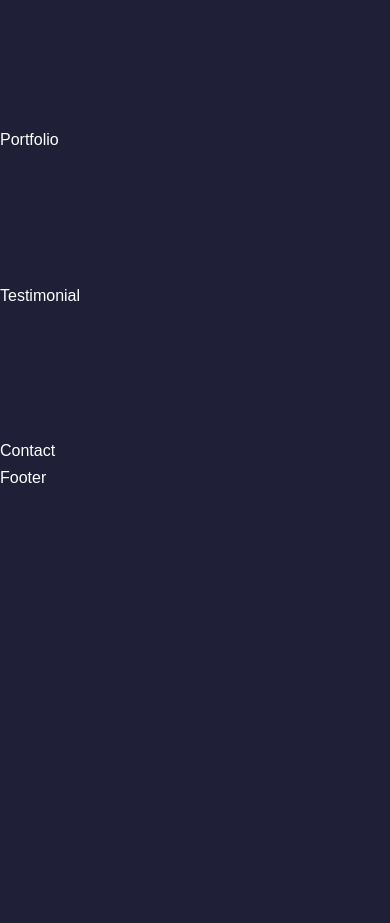
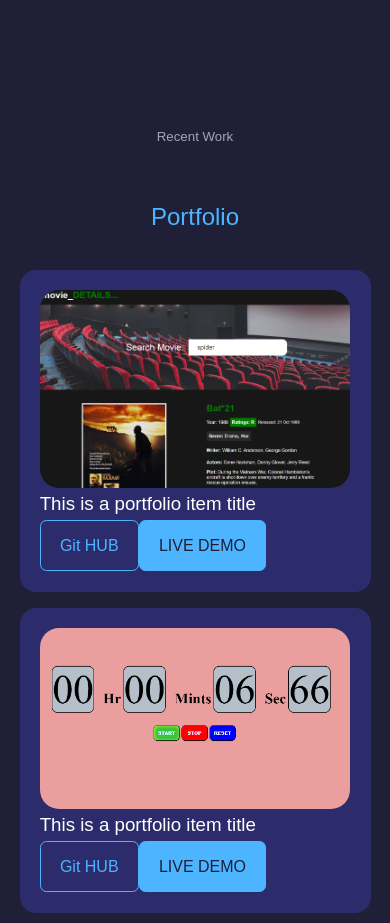
Before and after one commit to jassiyo/React.js-portfolio, a React (Create React App) app: page / in a window 390 px wide. Shown: the part 5065-5988 px from the top of the page. Before the commit the page ends 5556 px from the top, so only its background shows below. Built offline with nearby package versions, Linux system fonts and the light colour scheme.

Commit message:
third commit: portfolio section and responsiveness in done

```diff
--- a/src/App.css
+++ b/src/App.css
@@ -12,7 +12,7 @@
     --color-bg: #1f1f38;
     --color-bg-variant: #2c2c6c;
     --color-primary: #4db5ff;
-    --color-primanry-variant: rgba(77,181,255,0.4);
+    --color-primary-variant: rgba(77,181,255,0.4);
     --color-white: #fff;
     --color-light: rgba(255,255,255,0.6);
 
--- a/src/components/Portfolio/Portfolio.js
+++ b/src/components/Portfolio/Portfolio.js
@@ -1,9 +1,76 @@
 import React from 'react'
-
+import '../Portfolio/portfolio.css'
+import IMG1 from '../../assets/imdb.png'
+import IMG2 from '../../assets/stopwatch.png'
+import IMG3 from '../../assets/imdb.png'
+import IMG4 from '../../assets/stopwatch.png'
+import IMG5 from '../../assets/imdb.png'
+import IMG6 from '../../assets/stopwatch.png'
 
 const Portfolio = () => {
   return (
-    <section id='portfolio'>Portfolio</section>
+    <section id='portfolio'>
+      <h5>Recent Work</h5>
+      <h2>Portfolio</h2>
+      <div className='container portfolioContainer'>
+        <article className='portfolioItems'>
+          <div className='portfolioItemImage'>
+          <img src={IMG1}></img>
+          </div>
+
+          <h3>This is a portfolio item title</h3>
+          <a href='https://github.com/jassiyo'className='btn'>Git HUB</a>
+          <a href='https://jassiyo.github.io/IMDB-Clone/'className='btn btn-primary'>LIVE DEMO</a>
+        </article>
+        <article className='portfolioItems'>
+          <div className='portfolioItemImage'>
+          <img src={IMG2}></img>
+          </div>
+
+          <h3>This is a portfolio item title</h3>
+          <a href='https://github.com/jassiyo'className='btn'>Git HUB</a>
+          <a href='https://jassiyo.github.io/IMDB-Clone/'className='btn btn-primary'>LIVE DEMO</a>
+        </article>
+        <article className='portfolioItems'>
+          <div className='portfolioItemImage'>
+          <img src={IMG3}></img>
+
+          </div>
+          <h3>This is a portfolio item title</h3>
+          <a href='https://github.com/jassiyo'className='btn'>Git HUB</a>
+          <a href='https://jassiyo.github.io/IMDB-Clone/'className='btn btn-primary'>LIVE DEMO</a>
+        </article>
+        <article className='portfolioItems'>
+          <div className='portfolioItemImage'>
+          <img src={IMG4}></img>
+
+          </div>
+          <h3>This is a portfolio item title</h3>
+          <a href='https://github.com/jassiyo'className='btn'>Git HUB</a>
+          <a href='https://jassiyo.github.io/IMDB-Clone/'className='btn btn-primary'>LIVE DEMO</a>
+        </article>
+        <article className='portfolioItems'>
+          <div className='portfolioItemImage'>
+          <img src={IMG5}></img>
+
+          </div>
+          <h3>This is a portfolio item title</h3>
+          <a href='https://github.com/jassiyo'className='btn'>Git HUB</a>
+          <a href='https://jassiyo.github.io/IMDB-Clone/'className='btn btn-primary'>LIVE DEMO</a>
+        </article>
+        <article className='portfolioItems'>
+          <div className='portfolioItemImage'>
+          <img src={IMG6}></img>
+
+          </div>
+          <h3>This is a portfolio item title</h3>
+          <a href='https://github.com/jassiyo'className='btn'>Git HUB</a>
+          <a href='https://jassiyo.github.io/IMDB-Clone/'className='btn btn-primary'>LIVE DEMO</a>
+        </article>
+
+      </div>
+
+    </section>
   )
 }
 
--- a/src/components/Portfolio/portfolio.css
+++ b/src/components/Portfolio/portfolio.css
@@ -0,0 +1,47 @@
+.portfolioContainer{
+    display: grid;
+    grid-template-columns: repeat(3,1fr);
+    gap: 4rem;
+}
+
+.portfolioItems{
+    background-color: var(--color-bg-variant);
+    padding: 1.2rem;
+    border-radius: 1rem;
+    border: 1px solid transparent;
+    transition: var(--transition);
+}
+.portfolioItems:hover{
+    border-color: var(--color-primary-variant);
+    background: transparent;
+}
+.portfolioItemImage{
+    overflow: hidden;
+    border-radius: 1.2rem;
+    -webkit-transition-property: all;
+    -webkit-transition-duration: 0.3s;
+    -webkit-transition-timing-function: ease;
+}
+.portfolioItemImage:hover{
+    transform: scale(1.06);
+}
+
+  /* ============ Media Quires (Medium devices) ================ */
+
+  @media screen and (max-width:1024px){
+    .portfolioContainer{
+        grid-template-columns: 1fr 1fr;
+        gap: 1.4rem;
+    }
+
+  }
+
+  /* ============ MEDIA QUERY (SMALL DEVICES)==========*/
+
+  @media screen and (max-width:600PX){
+    .portfolioContainer{
+        grid-template-columns: 1fr;
+        gap: 1rem;
+    }
+
+}
--- a/src/components/Services/Service.js
+++ b/src/components/Services/Service.js
@@ -4,7 +4,7 @@ import { GiCheckMark } from "react-icons/gi";
 
 const Service = () => {
   return (
-    <section id="services">
+    <section id="service">
       <h5>What I Offer</h5>
       <h2>Services</h2>
 
```
Also changed, not shown: src/assets/imdb.png (added), src/assets/stopwatch.png (added).
